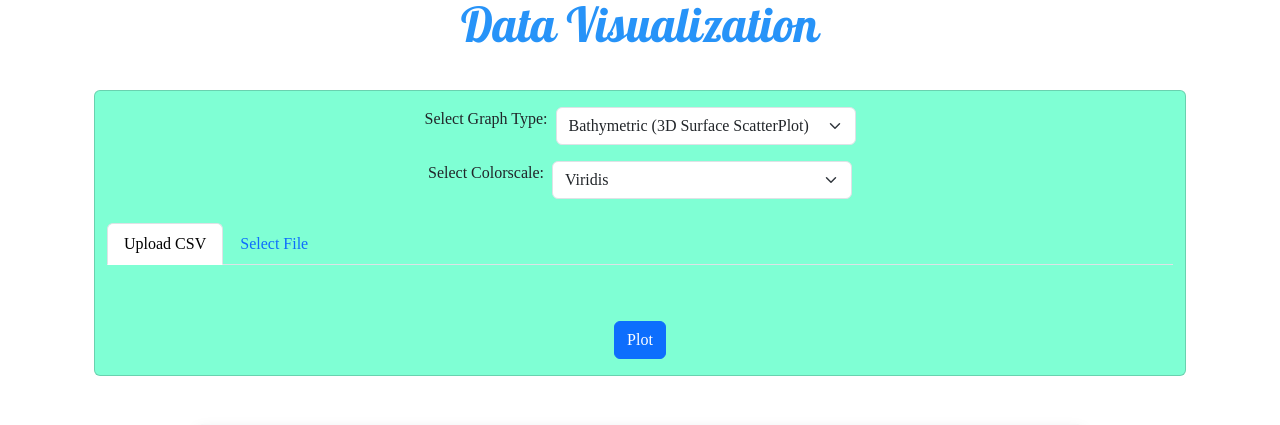
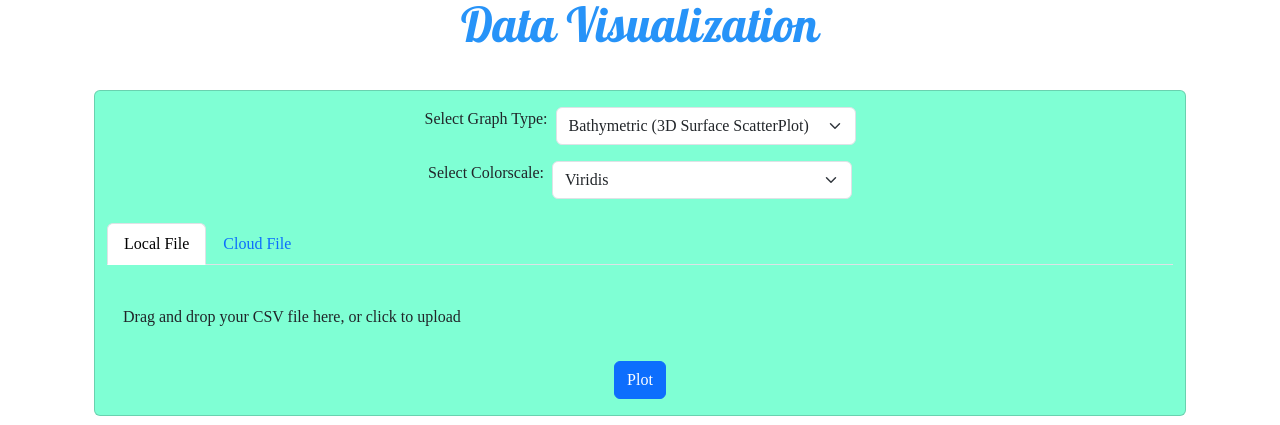
Before and after one commit to janbadillo/marine-data-visualizer, a Flask app: page /graph in a window 1280 px wide. Shown: the part 56-481 px from the top of the page. Run offline with Flask 3, Linux system fonts and the light colour scheme; data that the repository does not hold is empty; some libraries are stand-ins or nearby versions.

Commit message:
Dropzone message and button allignment

```diff
--- a/application/templates/index.html
+++ b/application/templates/index.html
@@ -26,17 +26,21 @@
 
         <ul class="nav nav-tabs mt-4" id="myTab" role="tablist">
             <li class="nav-item" role="presentation">
-                <button class="nav-link active" id="upload-tab" data-bs-toggle="tab" data-bs-target="#upload" type="button" role="tab">Upload CSV</button>
+                <button class="nav-link active" id="upload-tab" data-bs-toggle="tab" data-bs-target="#upload" type="button" role="tab">Local File</button>
             </li>
             <li class="nav-item" role="presentation">
-                <button class="nav-link" id="select-tab" data-bs-toggle="tab" data-bs-target="#select" type="button" role="tab">Select File</button>
+                <button class="nav-link" id="select-tab" data-bs-toggle="tab" data-bs-target="#select" type="button" role="tab">Cloud File</button>
             </li>
         </ul>
 
         <div class="tab-content card-body">
             <!-- Tab 1: CSV Upload -->
             <div class="tab-pane fade show active" id="upload" role="tabpanel">
-                <form action="/target" class="dropzone mt-4 border-dashed rounded-2 min-h-0" id="csv-dropzone"></form>
+                <form action="/target" class="dropzone mt-4 border-dashed rounded-2 min-h-0" id="csv-dropzone">
+                    <div class="dz-message">
+                        <p>Drag and drop your CSV file here, or click to upload</p>
+                    </div>
+                </form>
                 <div class="d-flex justify-content-center">
                     <button id="plot-button-upload" class="btn btn-primary mt-3">Plot</button>
                 </div>
@@ -50,7 +54,9 @@
                         <option value="{{ name }}">{{ name }}</option>
                     {% endfor %}
                 </select>
-                <button id="plot-button-select" class="btn btn-primary mt-3">Plot</button>
+                <div class="d-flex justify-content-center">
+                    <button id="plot-button-select" class="btn btn-primary mt-3">Plot</button>
+                </div>
             </div>
         </div>
     </div>
@@ -81,6 +87,7 @@
         existingDropzone.options.autoProcessQueue = false; // Disable automatic uploads
         existingDropzone.options.addRemoveLinks = true;
         existingDropzone.options.dictRemoveFile = "Remove";
+        //existingDropzone.options.dictDefaultMessage = "Drag and drop your CSV file here, or click to upload";
 
         // for emulating loading bar when file is dropped in the dropzone
         existingDropzone.on("addedfile", function (file) {
```
